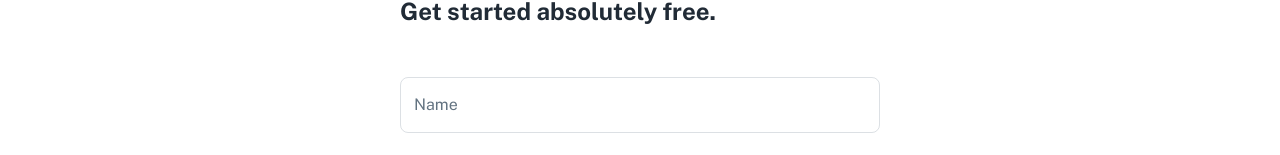
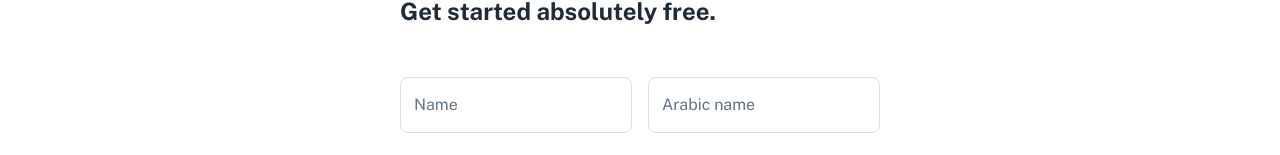
Before and after one commit to Imraj/remmsh, a React (Create React App) app: page /register in a window 1280 px wide. Shown: the part 140-295 px from the top of the page. Built offline with nearby package versions, Linux system fonts and the light colour scheme; no server answers; a web font is replaced by a local one.

Commit message:
Adding arabic name

```diff
--- a/src/actions/userActions.js
+++ b/src/actions/userActions.js
@@ -22,13 +22,13 @@ import {
   USER_CHECK_CODE_FAIL
 } from '../constants/userConstants';
 
-export const register = (name, email, password, type, location) => async (dispatch) => {
+export const register = (name, nameAr, email, password, type, location) => async (dispatch) => {
   try {
     dispatch({
       type: USER_REGISTER_REQUEST
     });
 
-    const { data } = await api.regiserUser({ name, email, password, type, location });
+    const { data } = await api.regiserUser({ name, nameAr, email, password, type, location });
 
     dispatch({
       type: USER_REGISTER_SUCCESS,
--- a/src/components/authentication/register/RegisterForm.js
+++ b/src/components/authentication/register/RegisterForm.js
@@ -42,6 +42,10 @@ export default function RegisterForm() {
 
   const RegisterSchema = Yup.object().shape({
     name: Yup.string().min(2, 'Too Short!').max(50, 'Too Long!').required('Name is required'),
+    nameAr: Yup.string()
+      .min(2, 'Too Short!')
+      .max(50, 'Too Long!')
+      .required('Arabic name is required'),
     email: Yup.string().email('Email must be a valid email address').required('Email is required'),
     password: Yup.string().required('Password is required'),
     type: Yup.string().required('Type is required'),
@@ -51,14 +55,15 @@ export default function RegisterForm() {
   const formik = useFormik({
     initialValues: {
       name: '',
+      nameAr: '',
       type: '',
       email: '',
       password: '',
       location: ''
     },
     validationSchema: RegisterSchema,
-    onSubmit: ({ name, email, password, type, location }) => {
-      dispatch(register(name, email, password, type, location));
+    onSubmit: ({ name, nameAr, email, password, type, location }) => {
+      dispatch(register(name, nameAr, email, password, type, location));
     }
   });
 
@@ -87,6 +92,14 @@ export default function RegisterForm() {
               {...getFieldProps('name')}
               error={Boolean(touched.name && errors.name)}
               helperText={touched.name && errors.name}
+            />
+            <TextField
+              dir="rtl"
+              fullWidth
+              label="Arabic name"
+              {...getFieldProps('nameAr')}
+              error={Boolean(touched.nameAr && errors.nameAr)}
+              helperText={touched.nameAr && errors.nameAr}
             />
           </Stack>
 
```
